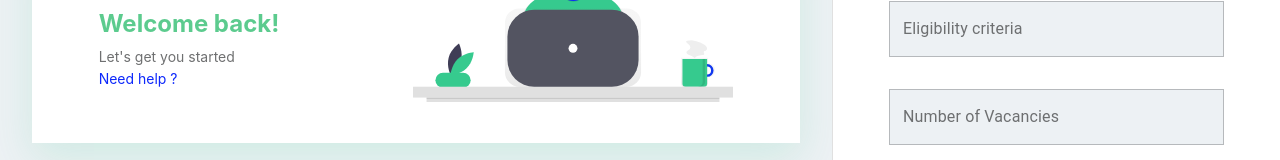
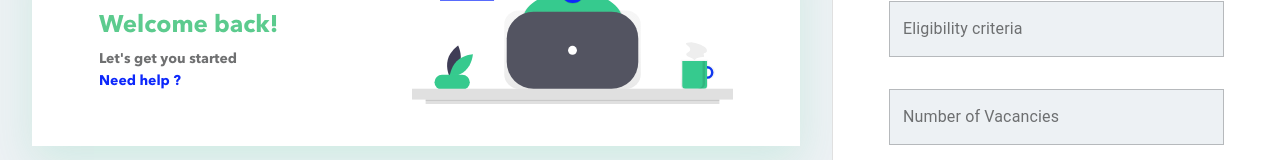
Before and after one commit to Shubhra1028/crs, a React (Create React App) app: page /company in a window 1280 px wide. Shown: the part 230-390 px from the top of the page. Built offline with nearby package versions, Linux system fonts and the light colour scheme; the HTML template or start-up script is replaced by a standard one.

Commit message:
font family changed

```diff
--- a/src/components/company/style.scss
+++ b/src/components/company/style.scss
@@ -24,6 +24,7 @@ $drawerWidth : 35vw;
     min-height: 100vh;
     padding: 32px;
     width: calc(100% - #{$drawerWidth} );
+    font-family: Avenir, sans-serif;
 }
 
 .title{
@@ -46,6 +47,7 @@ $drawerWidth : 35vw;
 .links{
     color: $blue;
     font-size: 14px;
+    font-weight: 200;
 }
 
 .banner{
```
